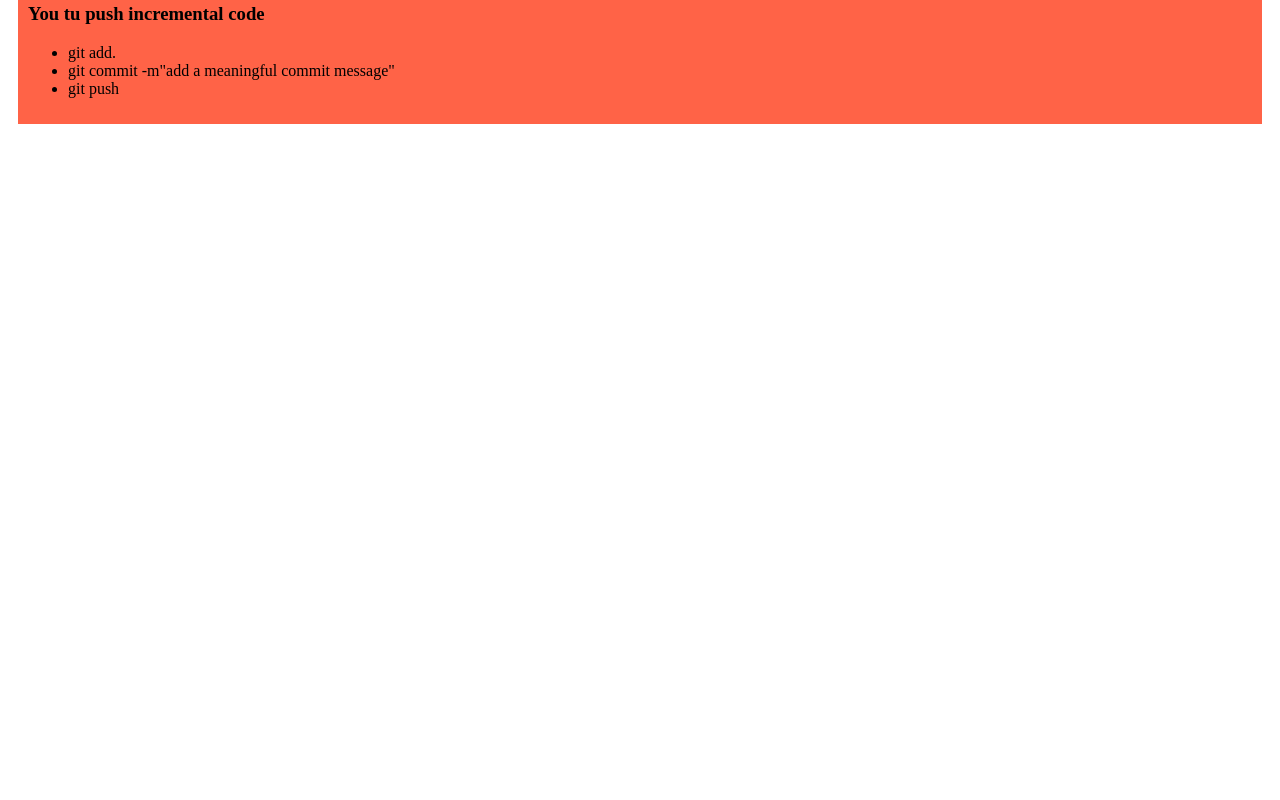
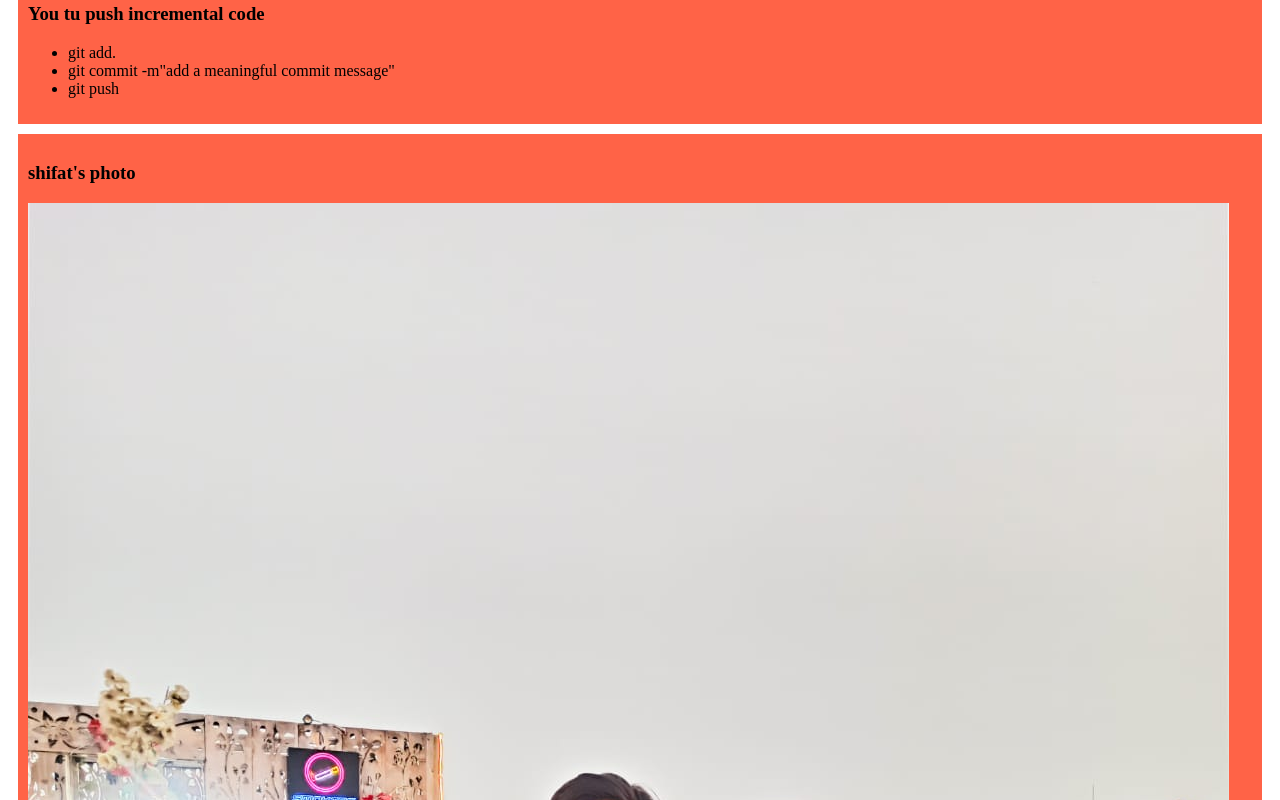
Before and after one commit to MdAbdulHannanShifat/my-simple-website, a plain HTML site: page index.html in a window 1280 px wide. Shown: the part 460-1260 px from the top of the page. Before the commit the page ends 800 px from the top, so only its background shows below. Drawn offline with Linux system fonts and the light colour scheme.

Commit message:
shifat photo

```diff
--- a/index.html
+++ b/index.html
@@ -27,5 +27,10 @@
         <li>git push</li>
     </ul>
 </div>
+
+<div>
+    <h3>shifat's photo</h3>
+    <img src="WhatsApp Image 2024-07-01 at 10.53.09_188b28f5.jpg" alt="">
+</div>
 </body>
 </html>
```
Also changed, not shown: WhatsApp Image 2024-07-01 at 10.53.09_188b28f5.jpg (added).
